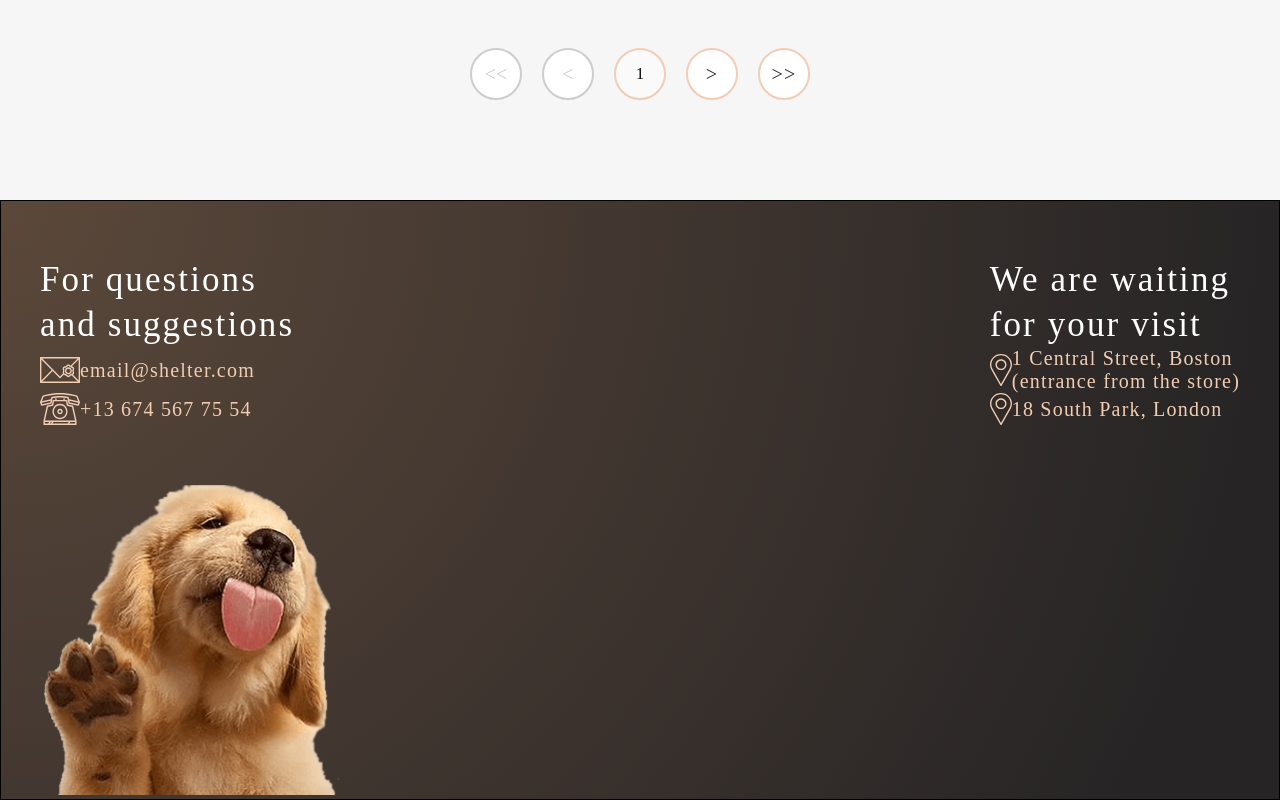
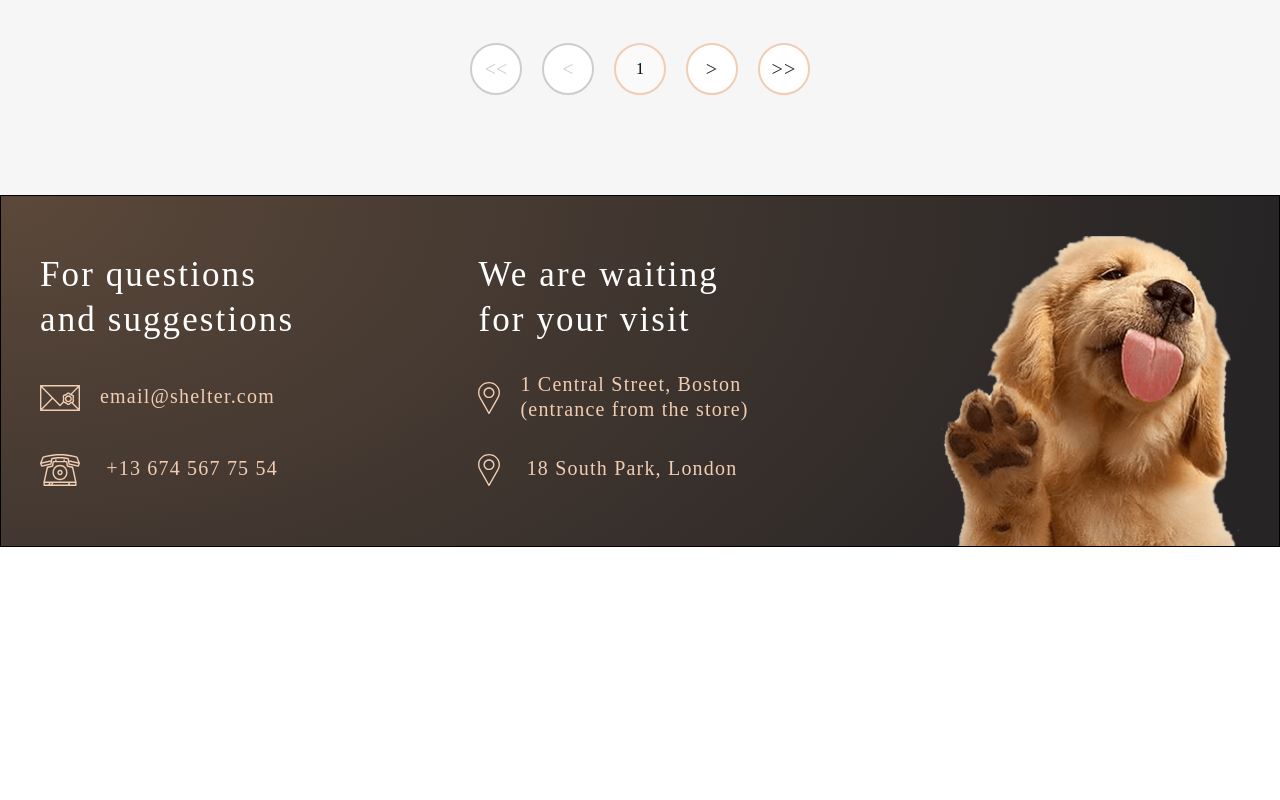
Before and after one commit to OKiseleva1/shelter, a website: page shelter/our_pets.html in a window 1280 px wide. Shown: the part 1265-2065 px from the top of the page. After the commit the page ends 1812 px from the top, so only its background shows below. Drawn offline with Linux system fonts and the light colour scheme; a web font is replaced by a local one.

Commit message:
feat: add pading

```diff
--- a/shelter/our_pets.html
+++ b/shelter/our_pets.html
@@ -95,14 +95,13 @@
                     <div class="footer-navigation__column">
                         <h2 class="footer-navigation__title">For questions <br>and suggestions</h2>
                         <div class="footer__list">
-                            <img src="./img/icons/icon-email.svg" class="ico_letter" alt="letter"><a
-                                href="mailto:email@shelter.com"
-                                class="link_letter footer-navigation__links">email@shelter.com
+                            <a href="mailto:email@shelter.com" class="link_letter footer-navigation__links">
+                                <img src="./img/icons/icon-email.svg" class="ico_footer" alt="letter">email@shelter.com
                             </a>
                         </div>
                         <div class="footer__list">
-                            <img src="./img/icons/icon-phone.svg" class="ico_phone" alt="phone"><a
-                                href="tel:+136745677554" class="link_phone footer-navigation__links">
+                            <a href="tel:+136745677554" class="link_phone footer-navigation__links"><img
+                                    src="./img/icons/icon-phone.svg" class="ico_footer" alt="phone">
                                 +13 674 567 75 54
                             </a>
                         </div>
@@ -110,22 +109,24 @@
                     </div>
                     <div class="footer-navigation__column">
                         <h2 class="footer-navigation__title">We are waiting <br>for your visit</h2>
-                        <div class="footer__list"><img src="./img/icons/icon-marker.svg" class="ico_marker"
-                                alt="location"><a class="footer-navigation__links" href="https://www.google.com/maps/">
-                                1 Central Street,
-                                Boston <br>(entrance from the
-                                store)</a></div>
-                        <div class="footer__list"><img src="./img/icons/icon-marker.svg" class="ico_marker"
-                                alt="location"><a class="footer-navigation__links" href="https://www.google.com/maps/">
+                        <div class="footer__list"><a class="footer-navigation__links"
+                                href="https://www.google.com/maps/">
+                                <img src="./img/icons/icon-marker.svg" class="ico_footer" alt="location">
+                            </a>
+                            <p> <a class="footer-navigation__links" href="https://www.google.com/maps/"> 1 Central
+                                    Street, Boston <br>(entrance from the store)</a></p>
+                        </div>
+                        <div class="footer__list"><a class="footer-navigation__links"
+                                href="https://www.google.com/maps/"><img src="./img/icons/icon-marker.svg"
+                                    class="ico_footer" alt="location">
                                 18 South Park,
                                 London </a></div>
                     </div>
+                    <img src="./img/section/footer-puppy.png" alt="dog">
                 </div>
-                <img src="./img/section/footer-puppy.png" alt="dog">
             </div>
         </footer>
     </div>
-
 </body>
 
 </html>
--- a/shelter/sass/layouts/_friends.scss
+++ b/shelter/sass/layouts/_friends.scss
@@ -33,7 +33,6 @@
     align-items: center;
     justify-content: space-between;
     column-gap: 90px;
-    padding-bottom: 25px;
 }
 
 .friends__content {
@@ -58,6 +57,10 @@
     color: $color-dark-3xl;
 }
 
+.slider__content {
+    padding-bottom: 25px;
+}
+
 .slider__content:hover {
     transition: all 0.5s ease-out;
     cursor: pointer;
--- a/shelter/sass/pages/_our_pets.scss
+++ b/shelter/sass/pages/_our_pets.scss
@@ -27,9 +27,9 @@
     align-items: center;
     justify-content: space-between;
     column-gap: 40px;
-    row-gap: 60px;
+    row-gap: 30px;
     flex-wrap: wrap;
-    padding-bottom: 84px;
+    padding-bottom: 59px;
     padding-top: 60px;
 
 }
```
Also changed, not shown: shelter/sass/style.css, 1 other file.
